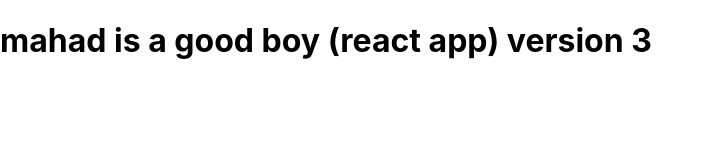
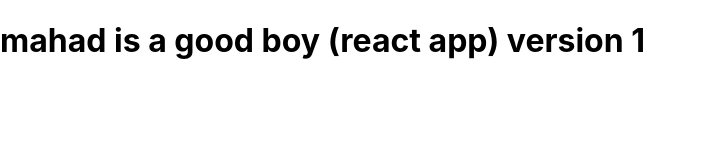
Before and after one commit to mahadalifazil/mahad, a React (Create React App) app: page / in a window 1280 px wide. Shown: the top 160 px of the page, without its empty margins (0-712 px from the left). Built offline with nearby package versions, Linux system fonts and the light colour scheme.

Commit message:
Update App.js after token create

```diff
--- a/src/App.js
+++ b/src/App.js
@@ -4,7 +4,7 @@
 function App() {
   return (
     <div>
-      <h1>mahad is a good boy (react app) version 3</h1>
+      <h1>mahad is a good boy (react app) version 1</h1>
     </div>
   );
 }
```
